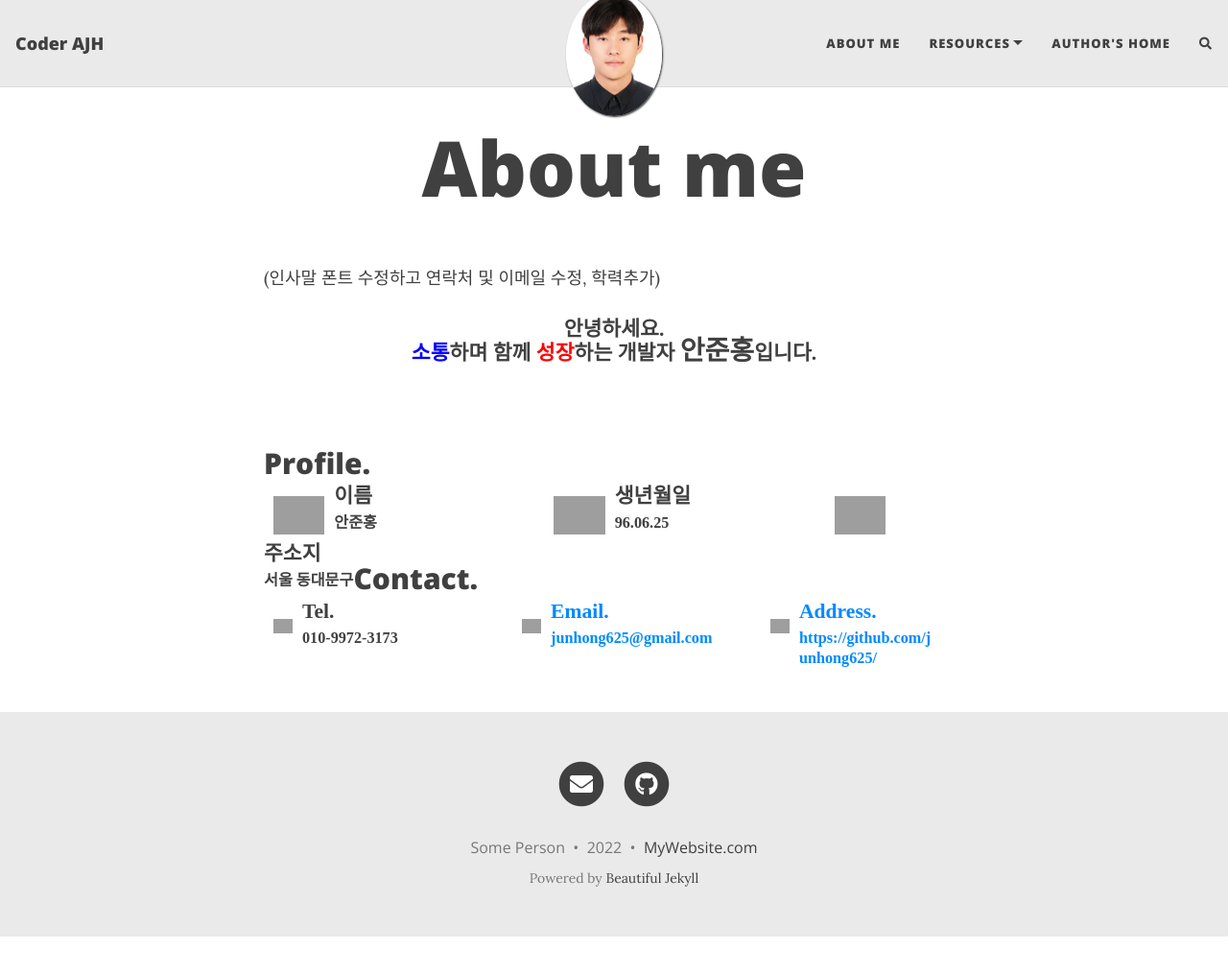
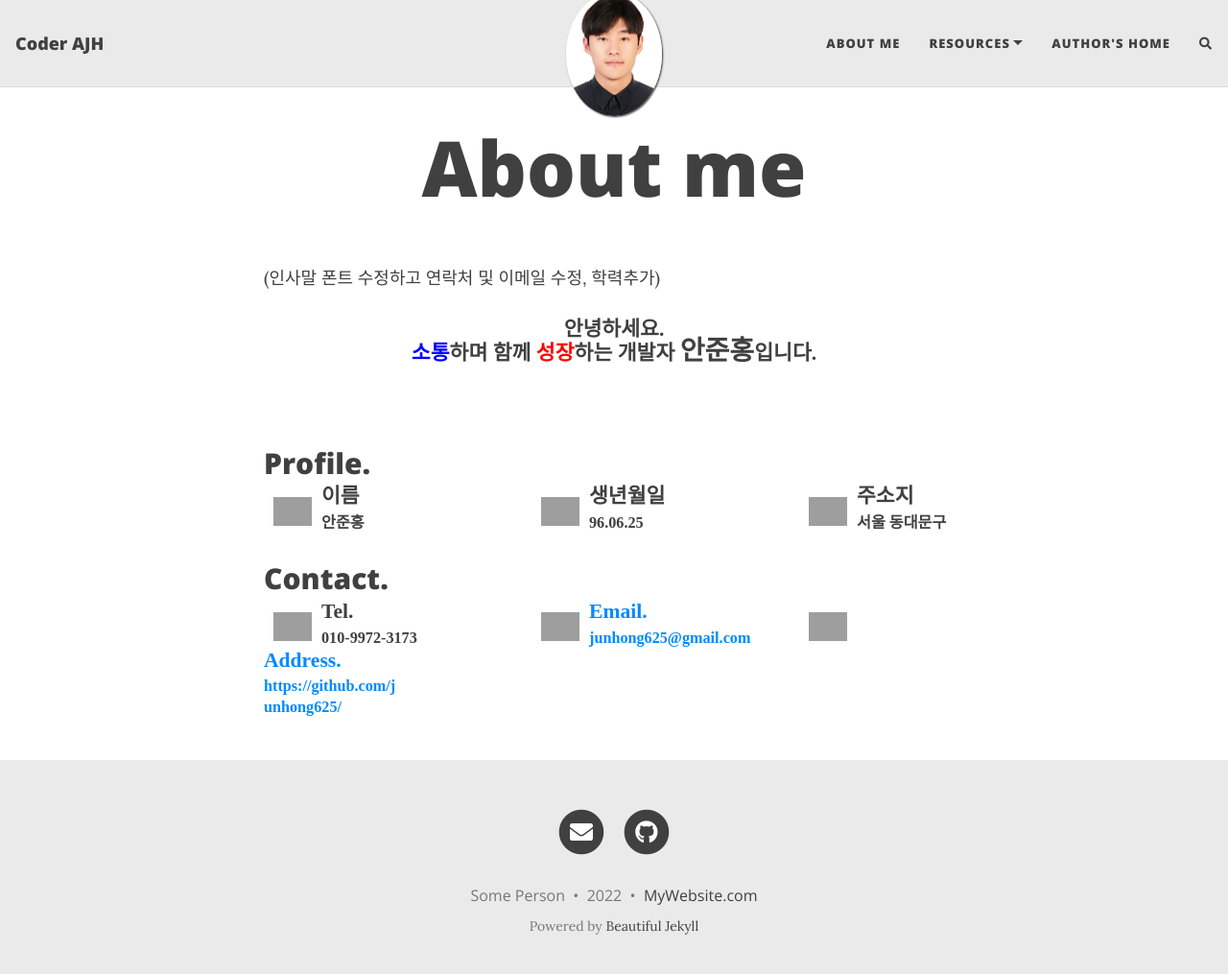
Before and after one commit to junhong625/junhong625.github.io, a Jekyll site: the page built from aboutme.md, in a window 1280 px wide and 1026 px high. Shown: the top 1015 px of the window at 96% size. Built offline with Jekyll 4.4.1, drawn with Linux system fonts in a browser that asks for light colours; nearby versions of some CDN libraries; comment, search, counter and statistics services are not loaded; grey boxes are pictures that could not be loaded.

Commit message:
Update aboutme.md

```diff
--- a/aboutme.md
+++ b/aboutme.md
@@ -15,19 +15,19 @@ subtitle:
 ## Profile.
 
 <div style="float: left; padding: 10px;">
-    <img src="https://user-images.githubusercontent.com/83000975/153178663-f5732bd8-0076-4296-b97e-a606141512d3.png" height=40 weight=40>
+    <img src="https://user-images.githubusercontent.com/83000975/153178663-f5732bd8-0076-4296-b97e-a606141512d3.png" height=30 weight=30>
 </div>
 <div style="font: normal bold 1.2em/1em 'sans-serif'; float: left; width: 30%;">
 이름 <br> <sub>안준홍</sub>
 </div>
 <div style="float: left; padding: 10px;">
-    <img src="https://user-images.githubusercontent.com/83000975/153190863-3566ca35-1643-4c4d-b99c-7deeeeca09cc.jpg" height=40 weight=40>
+    <img src="https://user-images.githubusercontent.com/83000975/153190863-3566ca35-1643-4c4d-b99c-7deeeeca09cc.jpg" height=30 weight=30>
 </div>
 <div style="font: normal bold 1.2em/1em 'sans-serif'; float: left; width: 30%;">
 생년월일 <br> <sub>96.06.25</sub>
 </div>
 <div style="float: left; padding: 10px;">
-    <img src="https://user-images.githubusercontent.com/83000975/153191121-7a8b20bf-2019-4ea9-8b82-7ad37e13c741.jpg" height=40 weight=40>
+    <img src="https://user-images.githubusercontent.com/83000975/153191121-7a8b20bf-2019-4ea9-8b82-7ad37e13c741.jpg" height=30 weight=30>
 </div>
 <div style="font: normal bold 1.2em/1em 'sans-serif'; float: left;">
 주소지 <br> <sub>서울 동대문구</sub>
@@ -38,14 +38,14 @@ subtitle:
 ## Contact.
 
 <div style="float: left; padding: 10px;">
-<img src="https://user-images.githubusercontent.com/83000975/151389193-fd06a3ed-1d0f-48fc-bfb1-d18e5a907dd1.jpg" height=15 weight=15>
+<img src="https://user-images.githubusercontent.com/83000975/151389193-fd06a3ed-1d0f-48fc-bfb1-d18e5a907dd1.jpg" height=30 weight=30>
 </div>
 <div style="font: normal bold 1.2em/1em 'sans-serif'; float: left; width: 30%;">
 Tel. <br><sub>010-9972-3173</sub>
 </div>
 
 <div style="float: left; padding: 10px;">
-<img src="https://user-images.githubusercontent.com/83000975/151385532-30b1d006-6355-4eba-b074-b7f4a918e9d6.jpg" height=15 weight=15>
+<img src="https://user-images.githubusercontent.com/83000975/151385532-30b1d006-6355-4eba-b074-b7f4a918e9d6.jpg" height=30 weight=30>
 </div>
 <div style="font: normal bold 1.2em/1em 'sans-serif'; float: left; width: 30%;">
 <a href="mailto:junhong625@gmail.com">
@@ -54,7 +54,7 @@ Email. <br><sub>junhong625@gmail.com</sub>
 </div>
 
 <div style="float: left; padding: 10px;">
-<img src="https://user-images.githubusercontent.com/83000975/151389483-da632667-6a6e-46dd-9d23-a18073c754cd.jpg" height=15 weight=15>
+<img src="https://user-images.githubusercontent.com/83000975/151389483-da632667-6a6e-46dd-9d23-a18073c754cd.jpg" height=30 weight=30>
 </div>
 <div style="font: normal bold 1.2em/1em 'sans-serif'; float: left; width: 20%;">
 <a href="https://github.com/junhong625/">
```
